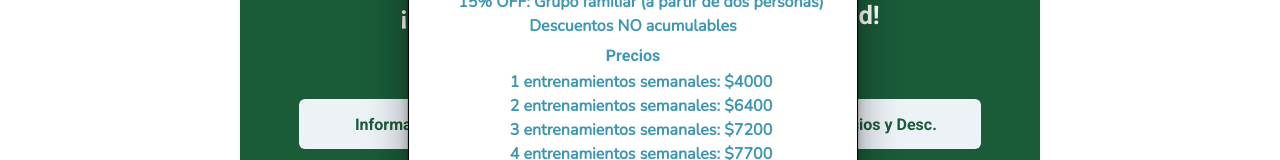
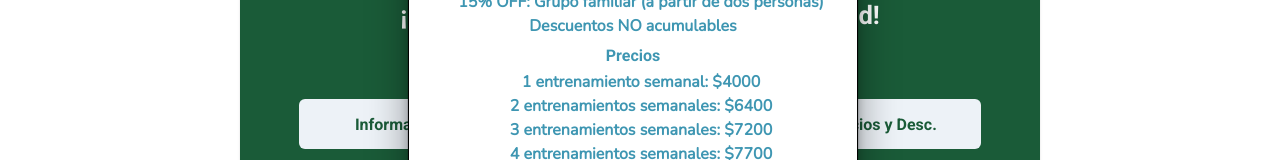
Before and after one commit to UlisesRos/pefManuelMartino, a React (Create React App) app: page / in a window 1280 px wide. Both pictures are taken after a click on the button "Precios y Desc.". Shown: the part 923-1083 px from the top of the page. Built offline with nearby package versions, Linux system fonts and the light colour scheme.

Commit message:
Actualizaciones

```diff
--- a/src/components/SeccionEntrenaminento/Presencial/ModalPrecios.js
+++ b/src/components/SeccionEntrenaminento/Presencial/ModalPrecios.js
@@ -81,7 +81,7 @@ const ModalPrecios = ({handleDesc, modalDesc}) => {
                         fontWeight="bold"
                         listStyleType="none"
                         >
-                        <ListItem>1 entrenamientos semanales: $4000</ListItem>
+                        <ListItem>1 entrenamiento semanal: $4000</ListItem>
                         <ListItem>2 entrenamientos semanales: $6400</ListItem>
                         <ListItem>3 entrenamientos semanales: $7200</ListItem>
                         <ListItem>4 entrenamientos semanales: $7700</ListItem>
```
